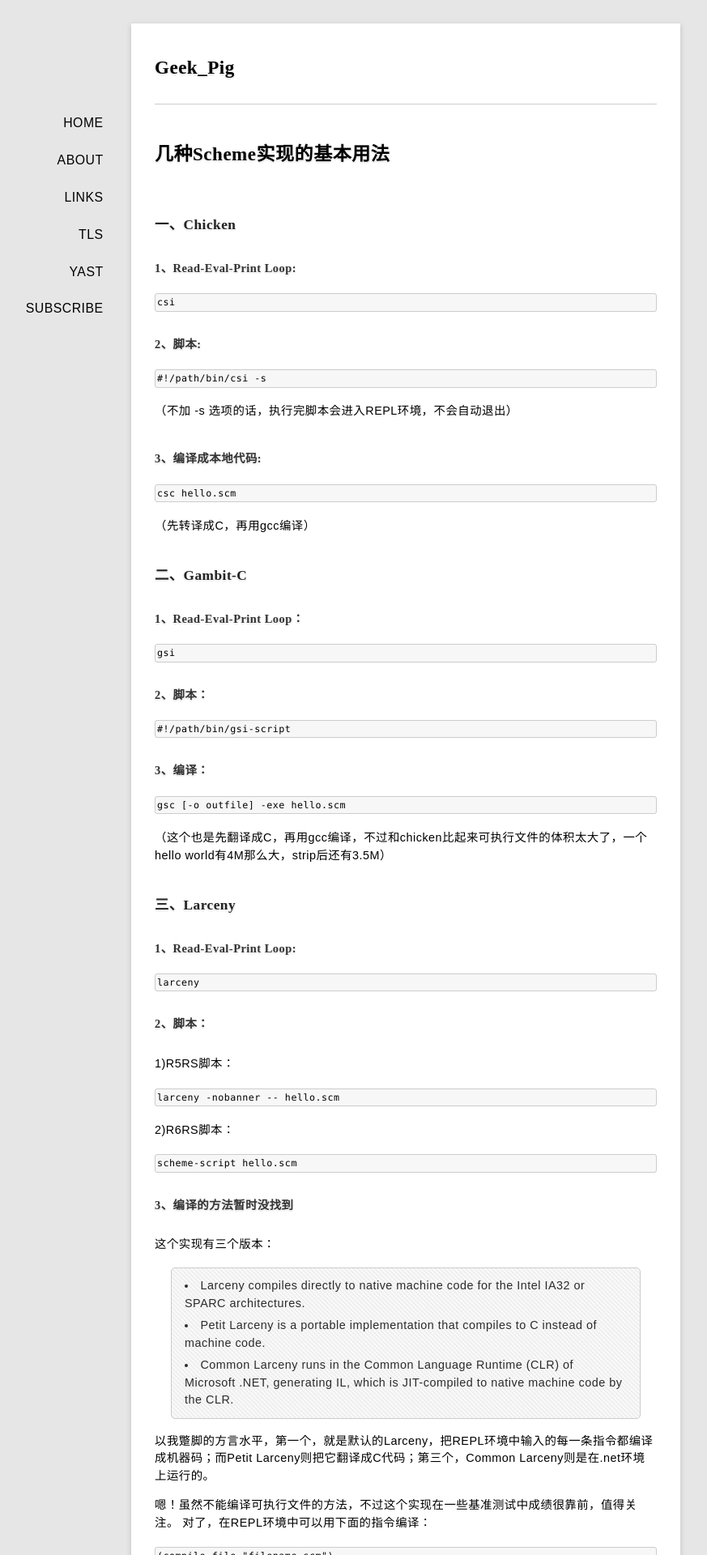
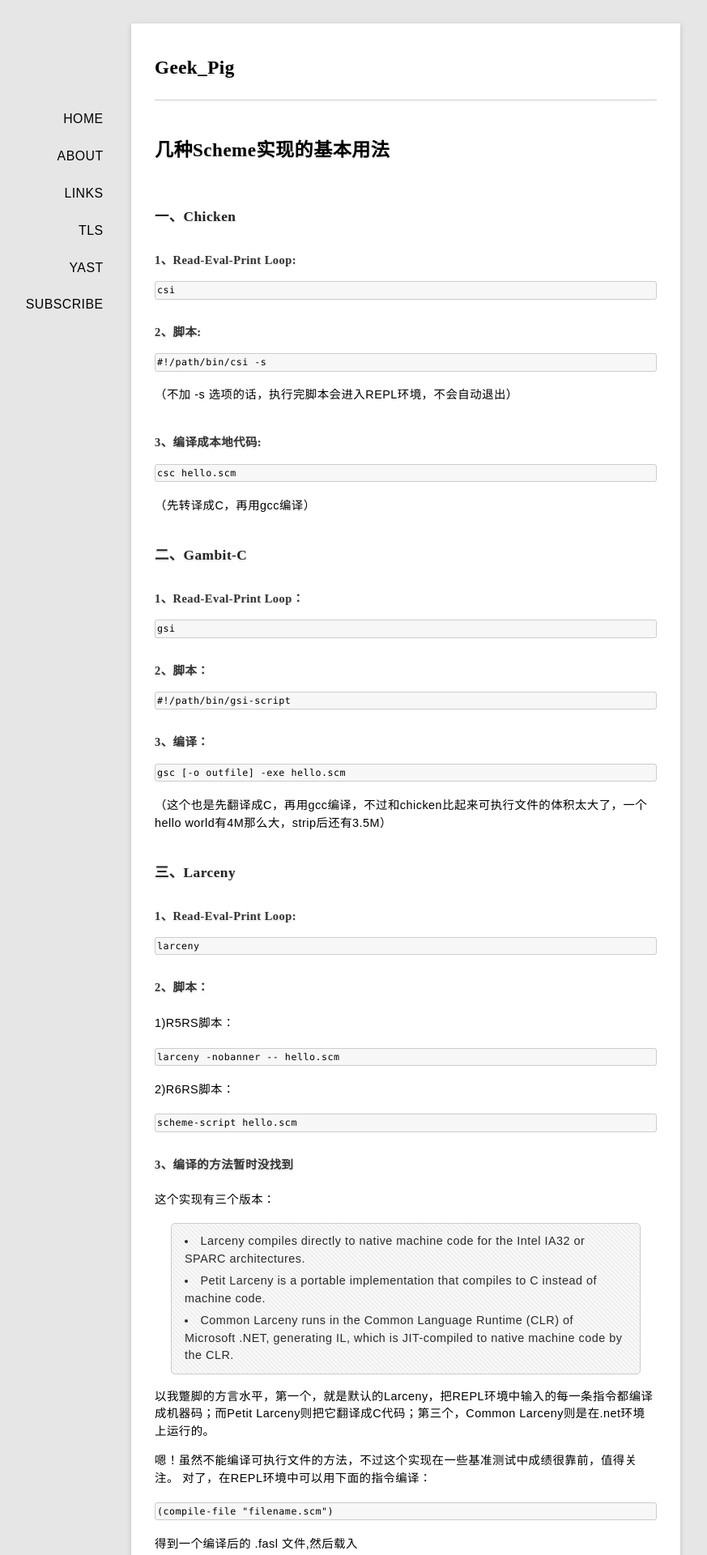
Before and after one commit to rhuichao/uternet.github.io, a Jekyll site: the page built from _posts/2014-03-16-some-scheme.md, in a window 1280 px wide. Shown: the top 1920 px of the page at 81% size, without its empty margins (139-1012 px from the left). Built offline with Jekyll 4.4.1, drawn with Linux system fonts in a browser that asks for light colours; some web fonts are replaced; Markdown is read by kramdown in place of the engine named in the settings.

Commit message:
new document posted

```diff
--- a/media/css/style.css
+++ b/media/css/style.css
@@ -219,7 +219,7 @@
     color:#000;
     line-height: 150%;
     text-shadow: 0px 1px 0px rgb(255, 255, 255), 0px 1px 2px rgba(170, 170, 170, 0.8);
-    margin: 30px 0px 20px 0px;
+    margin: 30px 0px 15px 0px;
 }
 
 h2{
@@ -228,7 +228,7 @@
     color:#111;
     line-height: 150%;
     text-shadow: 0px 1px 0px rgb(255, 255, 255), 0px 1px 2px rgba(170, 170, 170, 0.8);
-    margin: 30px 0px 20px 0px;
+    margin: 30px 0px 15px 0px;
 }
 
 h3{
@@ -237,7 +237,7 @@
     color:#222;
     line-height: 150%;
     text-shadow: 0px 1px 0px rgb(255, 255, 255), 0px 1px 2px rgba(170, 170, 170, 0.8);
-    margin: 30px 0px 20px 0px;
+    margin: 30px 0px 15px 0px;
 }
 
 h4{
@@ -246,7 +246,7 @@
     color:#333;
     line-height: 150%;
     text-shadow: 0px 1px 0px rgb(255, 255, 255), 0px 1px 2px rgba(170, 170, 170, 0.8);
-    margin: 30px 0px 20px 0px;
+    margin: 30px 0px 15px 0px;
 }
 
 embed,object,iframe{
```
